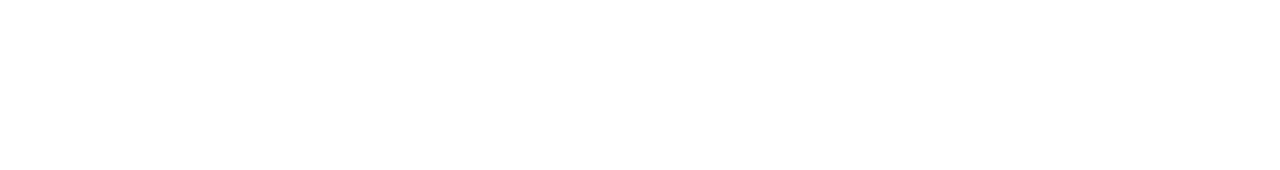
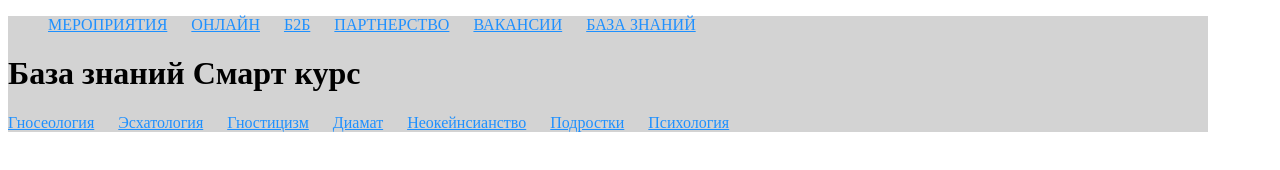
Before and after one commit to Sokol-IV/pet-maket, a plain HTML site: page index.html in a window 1280 px wide. Drawn offline with Linux system fonts and the light colour scheme.

Commit message:
started2

```diff
--- a/index.html
+++ b/index.html
@@ -3,7 +3,50 @@
 <head>
     <meta charset="UTF-8">
     <title>Title</title>
+    <link rel="stylesheet" href="./styles.css">
 </head>
+  <div class="conteiner">
+   <header>
+     <div class="logo">
+     </div>
+       <div class="phone">
+
+       </div>
+       <div class="navigation">
+           <nav>
+               <ul>
+                   <a href= >МЕРОПРИЯТИЯ</a>
+                   <a href= >ОНЛАЙН</a>
+                   <a href= >Б2Б</a>
+                   <a href= >ПАРТНЕРСТВО</a>
+                   <a href= >ВАКАНСИИ</a>
+                   <a href= >БАЗА ЗНАНИЙ</a>
+               </ul>
+           </nav>
+           <div class=" ">
+               <h1>База знаний Смарт курс</h1>
+           </div>
+           <div class="search">
+
+           </div>
+           <div class="navigation">
+               <a href= >Гносеология</a>
+               <a href= >Эсхатология</a>
+               <a href= >Гностицизм</a>
+               <a href= >Диамат</a>
+               <a href= >Неокейнсианство</a>
+               <a href= >Подростки</a>
+               <a href= >Психология</a>
+           </div>
+            <main>
+
+            </main>
+             <aside>
+
+             </aside>
+       </div>
+   </header>
+  </div>
 <body>
 
 </body>
--- /dev/null
+++ b/styles.css
@@ -0,0 +1,17 @@
+.conteiner {
+    width: 1200px;
+    background: lightgray;
+}
+
+a {
+    color: dodgerblue;
+    margin-right: 20px;
+}
+
+.logo {
+    width: 100px;
+}
+
+.phone {
+    width: 100px;
+}
```
